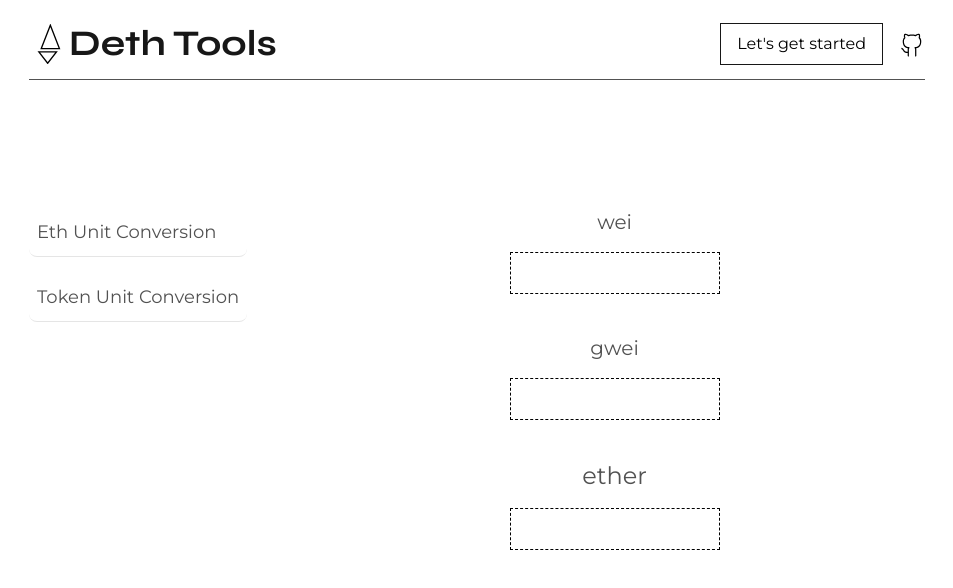
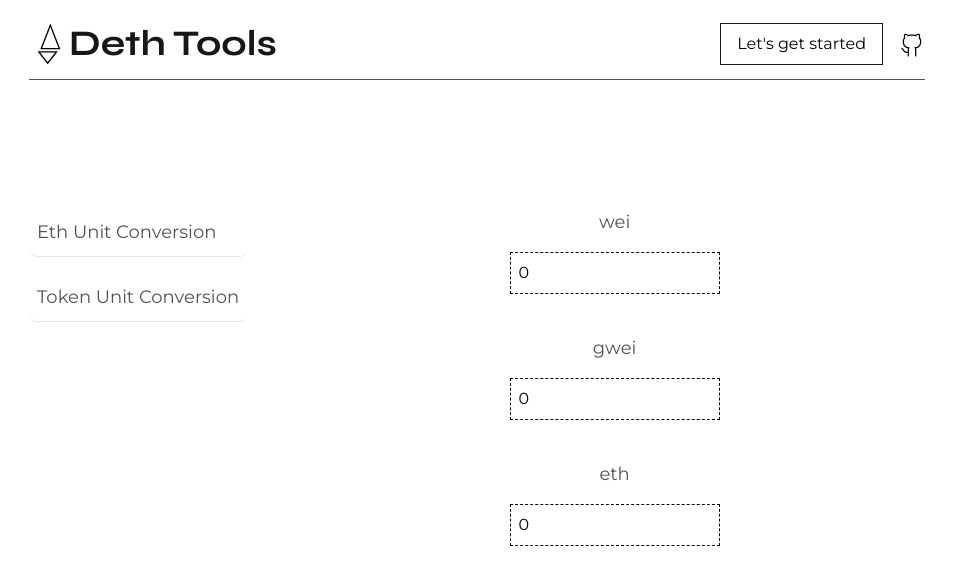
Before and after one commit to dethcrypto/dethtools, a Next.js app: page /dashboard/eth-unit-conversion in a window 1280 px wide. Shown: the top 588 px of the page, without its empty margins (163-1116 px from the left). Built offline with nearby package versions, Linux system fonts and the light colour scheme.

Commit message:
Add eth-unit-conversion and tests for it

```diff
--- a/components/Navigation.tsx
+++ b/components/Navigation.tsx
@@ -27,6 +27,7 @@ export default function Navigation() {
             Let's get started
           </button>
         </MyLink>
+
         <Image
           className="cursor-pointer hover:bg-blue-200 rounded-full"
           src="/static/svg/github.svg"
--- a/lib/ethUnitConversion.ts
+++ b/lib/ethUnitConversion.ts
@@ -1,50 +1,60 @@
-import BigNumber from 'bignumber.js'
+import { BigNumber } from 'bignumber.js'
+import { BigNumber as EthersBigNumber } from '@ethersproject/bignumber'
 
-export enum UnitType {
-  WEI,
-  GWEI,
-  ETH,
-}
+export type UnitType = 'wei' | 'gwei' | 'eth'
+
+BigNumber.set({ EXPONENTIAL_AT: 1000 })
 
 export interface Unit {
   type: UnitType
   value: string
 }
 
-function fromWei(wei: BigNumber) {
-  return { gwei: wei.pow(-9), eth: wei.pow(-18) }
+export type AnyNumber = BigNumber | EthersBigNumber | number
+export type MyBigNumber = BigNumber
+
+export type ConversionResult = {
+  [key in UnitType]: string
 }
 
-// function fromGwei(gwei: Unit) {
-//   return { gwei: Math.pow(wei.value, -9), eth: Math.pow(wei.value, -18) }
-// }
+// paste hex value 0x..
 
-// function fromEth() {
-//   return { gwei: Math.pow(wei.value, -9), eth: Math.pow(wei.value, -18) }
-// }
+export function toMyBigNumber(n: AnyNumber): MyBigNumber {
+  return new BigNumber(n.toString())
+}
 
-export function handleValueChange(unit: Unit) {
-  const { type, value } = unit
-  const convertedValue = new BigNumber(value)
-  console.log('big number', convertedValue)
+const units: { [key: string]: string } = {
+  wei: '1',
+  gwei: '1000000000',
+  eth: '1000000000000000000',
+}
 
-  const { gwei, eth } = fromWei(convertedValue)
-  console.log(gwei.toString(), eth)
+function toWei(value: string, fromUnit: UnitType) {
+  return new BigNumber(value).times(units[fromUnit]).div(units['wei']).toString()
+}
 
-  // switch (type) {
-  //   case UnitType.WEI:
-  //     const gwei = Math.pow(unit, -9)
-  //     const eth = Math.pow(unit, -18)
-  //     return { gwei, eth }
+function toGwei(value: string, fromUnit: UnitType) {
+  return new BigNumber(value).times(units[fromUnit]).div(units['gwei']).toString()
+}
 
-  //   case UnitType.GWEI:
-  //     const wei = Math.pow(unit, -9)
-  //     const eth = Math.pow(unit, -18)
-  //     return { wei, eth }
+function toEth(value: string, fromUnit: UnitType) {
+  return new BigNumber(value).times(units[fromUnit]).div(units['eth']).toString()
+}
 
-  //   case UnitType.ETH:
-  //     const gwei = Math.pow(unit, -9)
-  //     const eth = Math.pow(unit, -18)
-  //     return { gwei, eth }
-  // }
+export function convertUnit(value: string, fromUnit: UnitType, toUnit?: UnitType) {
+  try {
+    if (!toUnit) {
+      if (fromUnit === 'eth') {
+        return { wei: toWei(value, 'eth'), gwei: toGwei(value, 'eth') }
+      } else if (fromUnit === 'gwei') {
+        return { wei: toWei(value, 'gwei'), eth: toEth(value, 'gwei') }
+      } else if (fromUnit === 'wei') {
+        return { gwei: toGwei(value, 'wei'), eth: toEth(value, 'wei') }
+      }
+    } else {
+      return new BigNumber(value).times(units[fromUnit]).div(units[toUnit]).toString()
+    }
+  } catch (e) {
+    return undefined
+  }
 }
--- a/pages/_app.tsx
+++ b/pages/_app.tsx
@@ -1,9 +1,10 @@
 import type { AppProps } from 'next/app'
 import { ThemeProvider } from 'next-themes'
 
-import '/css/globals.css'
 import MyLink from '../components/MyLink'
 import Navigation from '../components/Navigation'
+
+import '/css/globals.css'
 
 interface Tool {
   title: string
@@ -22,7 +23,7 @@ function ToolList() {
       <div className="flex flex-col">
         {tools.map((t) => {
           return (
-            <div className="flex mb-4 border-b rounded-lg border-gray-200 dark:border-gray-700">
+            <div key={t.title} className="flex mb-4 border-b rounded-lg border-gray-200 dark:border-gray-700">
               <MyLink href={`/dashboard/${t.pageHref}`} as={`/dashboard/${t.pageHref}`}>
                 <button
                   className="flex items-center h-12 px-2 py-2 gap-3 text-center
@@ -45,11 +46,9 @@ function MyApp({ Component, pageProps }: AppProps) {
     <main className="max-w-4xl mx-auto">
       <ThemeProvider attribute="class" defaultTheme="light">
         <Navigation />
-
         <div className="flex mx-auto max-w-6xl items-center gap-12">
           <ToolList />
         </div>
-
         <Component className="max-w-1/2" {...pageProps} />
       </ThemeProvider>
     </main>
--- a/pages/api/hello.ts
+++ b/pages/api/hello.ts
@@ -5,9 +5,6 @@ type Data = {
   name: string
 }
 
-export default function handler(
-  req: NextApiRequest,
-  res: NextApiResponse<Data>
-) {
+export default function handler(req: NextApiRequest, res: NextApiResponse<Data>) {
   res.status(200).json({ name: 'John Doe' })
 }
--- a/pages/dashboard/eth-unit-conversion.tsx
+++ b/pages/dashboard/eth-unit-conversion.tsx
@@ -1,26 +1,80 @@
-import type { NextPage } from 'next'
-import { ChangeEvent, useState } from 'react'
-import { handleValueChange, UnitType } from '../../lib/ethUnitConversion'
+import { ChangeEvent, useState, Fragment } from 'react'
 
-const EthUnitConversion: NextPage = () => {
-  const [wei, setWei] = useState<string>()
-  const [gwei, setGwei] = useState<string>()
-  const [eth, setEth] = useState<string>()
+import { convertUnit, UnitType } from '../../lib/ethUnitConversion'
 
-  const handleChangeGwei = (event: ChangeEvent<HTMLInputElement>) => setGwei(event.target.value)
-  const handleChangeEth = (event: ChangeEvent<HTMLInputElement>) => setEth(event.target.value)
+export default function EthUnitConversion() {
+  const [wei, setWei] = useState(0)
+  const [gwei, setGwei] = useState(0)
+  const [eth, setEth] = useState(0)
+
+  function updateValue(result: any) {
+    setWei(result.wei)
+    setGwei(result.gwei)
+    setEth(result.eth)
+  }
+
+  function resetValues() {
+    setWei(0)
+    setGwei(0)
+    setEth(0)
+  }
+
+  function handleChangeEvent(value: string, unitType: UnitType) {
+    const out = convertUnit(value, unitType)
+    if (!out) {
+      resetValues()
+    } else {
+      updateValue(out)
+    }
+  }
+
+  interface UnitTypeExtended {
+    name: UnitType
+    value: number
+  }
+
+  const units: UnitTypeExtended[] = [
+    { name: 'wei', value: wei },
+    { name: 'gwei', value: gwei },
+    { name: 'eth', value: eth },
+  ]
+
+  function UnitElements(): JSX.Element {
+    return (
+      <Fragment>
+        {units.map((unit) => {
+          const { name, value } = unit
+          return (
+            <div className="flex flex-col gap-4 items-center">
+              <p className="text-lg"> {name} </p>
+              <input
+                placeholder={value ? value.toString() : '0'}
+                value={value}
+                type="number"
+                onChange={(event: ChangeEvent<HTMLInputElement>) => {
+                  console.log(event.target.value)
+                  handleChangeEvent(event.target.value, name)
+                }}
+                className="p-2 border border-dashed border-black"
+              />
+            </div>
+          )
+        })}
+      </Fragment>
+    )
+  }
 
   return (
     <div className="flex ml-auto max-w-1/3 w-4/5 pl-24 mt-32">
       <form className="flex flex-col gap-10 mx-auto">
-        <div className="flex flex-col gap-4 items-center">
+        <UnitElements />
+        {/* <div className="flex flex-col gap-4 items-center">
           <p className="text-xl"> wei </p>
           <input
-            placeholder={wei}
+            placeholder={wei ? wei.toString() : '0'}
+            value={wei}
             type="number"
-            onChange={(event: ChangeEvent<HTMLInputElement>) =>
-              handleValueChange({ value: event.target.value, type: UnitType.WEI })
-            }
+            onChange={(event: ChangeEvent<HTMLInputElement>) => handleChangeEvent(event.target.value, 'wei')}
             className="p-2 border border-dashed border-black"
           />
         </div>
@@ -28,9 +82,11 @@ const EthUnitConversion: NextPage = () => {
         <div className="flex flex-col gap-4 items-center">
           <p className="text-xl"> gwei </p>
           <input
-            placeholder={wei}
+            id="gwei-input"
+            placeholder={gwei ? gwei.toString() : '0'}
+            value={gwei}
             type="number"
-            onChange={(v: ChangeEvent<HTMLInputElement>) => handleChangeGwei(v)}
+            onChange={(event: ChangeEvent<HTMLInputElement>) => handleChangeEvent(event.target.value, 'gwei')}
             className="p-2 border border-dashed border-black"
           />
         </div>
@@ -38,15 +94,14 @@ const EthUnitConversion: NextPage = () => {
         <div className="flex flex-col gap-4 items-center">
           <p className="text-2xl"> ether </p>
           <input
-            placeholder={wei}
+            placeholder={eth ? eth.toString() : '0'}
+            value={eth}
             type="number"
-            onChange={(v: ChangeEvent<HTMLInputElement>) => handleChangeEth(v)}
+            onChange={(event: ChangeEvent<HTMLInputElement>) => handleChangeEvent(event.target.value, 'eth')}
             className="p-2 border border-dashed border-black"
           />
-        </div>
+        </div> */}
       </form>
     </div>
   )
 }
-
-export default EthUnitConversion
--- a/pages/dashboard/index.tsx
+++ b/pages/dashboard/index.tsx
@@ -1,10 +1,6 @@
-import type { NextPage } from 'next'
 import Head from 'next/head'
-import Image from 'next/image'
-import MyLink from '../../components/MyLink'
-import Navigation from '../../components/Navigation'
 
-const Dashboard: NextPage = () => {
+function Dashboard() {
   return (
     <div>
       <Head>
--- a/pages/dashboard/token-unit-conversion.tsx
+++ b/pages/dashboard/token-unit-conversion.tsx
@@ -1,26 +1,74 @@
-import type { NextPage } from 'next'
+import { ChangeEvent, useState, Fragment } from 'react'
 
-const TokenUnitConversion: NextPage = () => {
+import { convertUnit, UnitType } from '../../lib/ethUnitConversion'
+
+export default function TokenUnitConversion() {
+  const [wei, setWei] = useState(0)
+  const [gwei, setGwei] = useState(0)
+  const [eth, setEth] = useState(0)
+
+  function updateValue(result: any) {
+    setWei(result.wei)
+    setGwei(result.gwei)
+    setEth(result.eth)
+  }
+
+  function resetValues() {
+    setWei(0)
+    setGwei(0)
+    setEth(0)
+  }
+
+  function handleChangeEvent(value: string, unitType: UnitType) {
+    const out = convertUnit(value, unitType)
+    if (!out) {
+      resetValues()
+    } else {
+      updateValue(out)
+    }
+  }
+
+  interface UnitTypeExtended {
+    name: UnitType
+    value: number
+  }
+
+  const units: UnitTypeExtended[] = [
+    { name: 'wei', value: wei },
+    { name: 'gwei', value: gwei },
+    { name: 'eth', value: eth },
+  ]
+
+  function UnitElements(): JSX.Element {
+    return (
+      <Fragment>
+        {units.map((unit) => {
+          const { name, value } = unit
+          return (
+            <div className="flex flex-col gap-4 items-center">
+              <p className="text-lg"> {name} </p>
+              <input
+                placeholder={value ? value.toString() : '0'}
+                value={value}
+                type="number"
+                onChange={(event: ChangeEvent<HTMLInputElement>) => {
+                  console.log(event.target.value)
+                  handleChangeEvent(event.target.value, name)
+                }}
+                className="p-2 border border-dashed border-black"
+              />
+            </div>
+          )
+        })}
+      </Fragment>
+    )
+  }
+
   return (
     <div className="flex ml-auto max-w-1/3 w-4/5 pl-24 mt-32">
       <form className="flex flex-col gap-10 mx-auto">
-        <div className="flex flex-col gap-4 items-center">
-          <p className="text-xl"> wei </p>
-          <input className="p-2 border border-dashed border-black" />
-        </div>
-
-        <div className="flex flex-col gap-4 items-center">
-          <p className="text-xl"> gwei </p>
-          <input className="p-2 border border-dashed border-black" />
-        </div>
-
-        <div className="flex flex-col gap-4 items-center">
-          <p className="text-2xl"> ether </p>
-          <input className="p-2 border border-dashed border-black" />
-        </div>
+        <UnitElements />
       </form>
     </div>
   )
 }
-
-export default TokenUnitConversion
--- a/pages/index.tsx
+++ b/pages/index.tsx
@@ -1,9 +1,6 @@
-import type { NextPage } from 'next'
 import Head from 'next/head'
-import Image from 'next/image'
-import Navigation from '../components/Navigation'
 
-const Home: NextPage = () => {
+function Home() {
   return (
     <div>
       <Head>
```
Also changed, not shown: package.json (+7 -2 lines), 2 other files (tests, documents, lock files or other folders).
